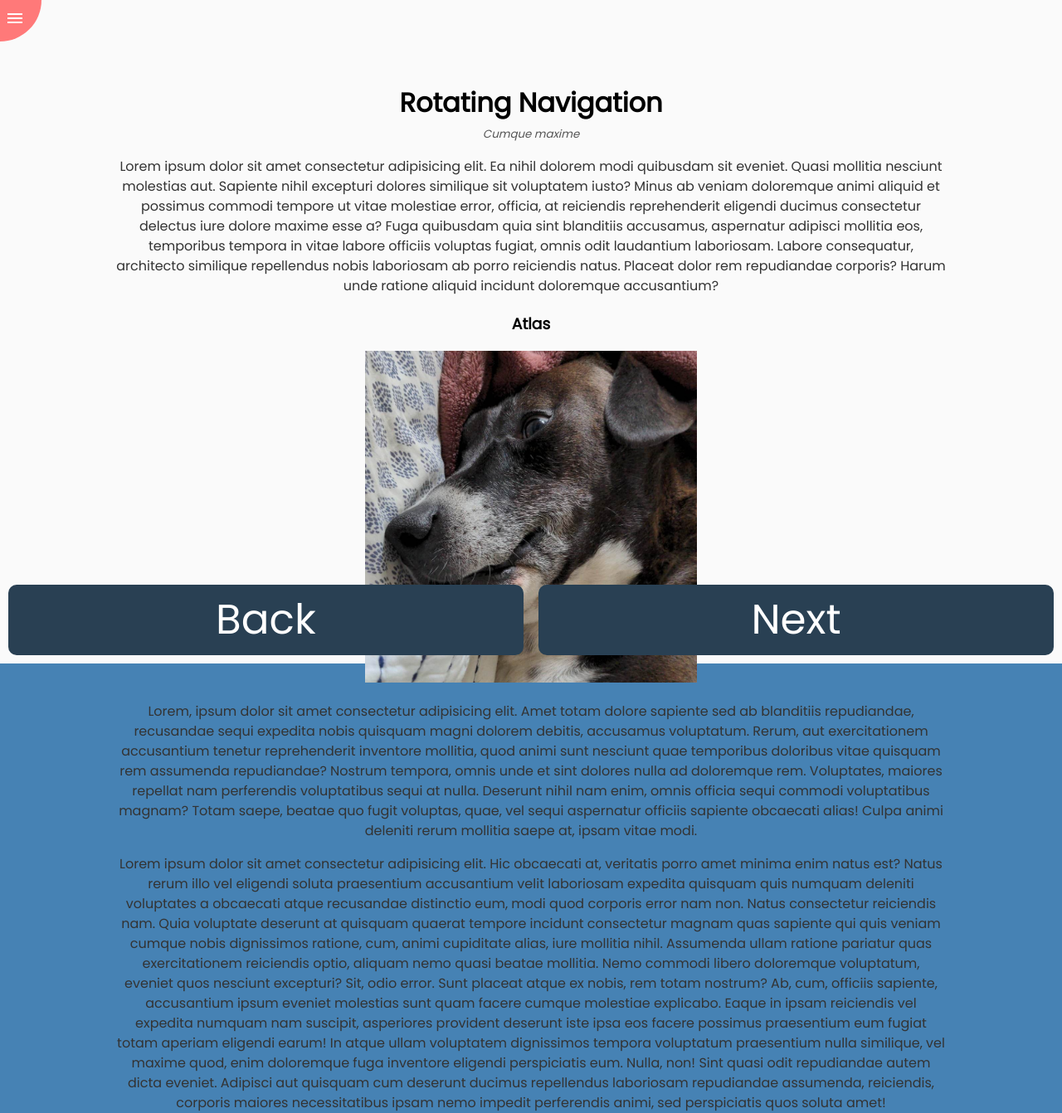
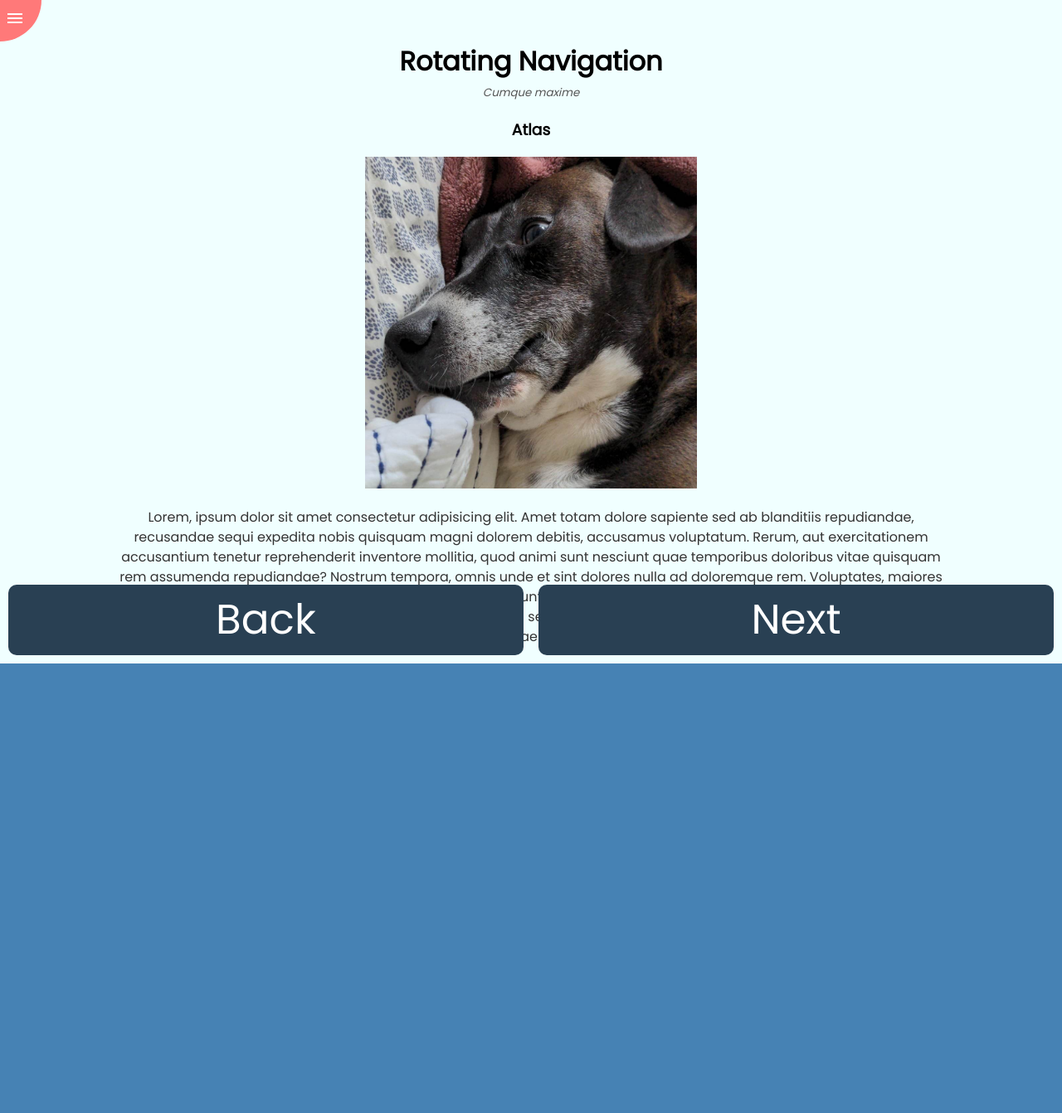
Before and after one commit to cjfritz9/50-projects-50-days, a React (Create React App) app: page /components/7 in a window 1280 px wide. Shown: the whole page at 83% size. After the commit the page ends 800 px from the top, so only its background shows below. Built offline with nearby package versions, Linux system fonts and the light colour scheme.

Commit message:
debugging css

```diff
--- a/src/components/App.tsx
+++ b/src/components/App.tsx
@@ -12,7 +12,7 @@ import SoundBoard from './soundboard/SoundBoard';
 import SplitLanding from './split-landing/SplitLanding';
 
 const App: React.FC = () => {
-  const numOfComponents = 11;
+  const numOfComponents = 10;
   const navigate = Router.useNavigate();
 
   const navHandler = (button: string): void => {
@@ -20,16 +20,17 @@ const App: React.FC = () => {
     let targetPage: string;
     let pageIsdoubleDigit = false;
 
-    if (url.slice(-3).charAt(1) === '/') {
+    if (url.slice(-3).charAt(0) === '/') {
+      console.log(url.slice(-3).charAt(0));
       pageIsdoubleDigit = true;
     }
-    console.log(pageIsdoubleDigit)
-    console.log(url.slice(-1))
+    console.log(pageIsdoubleDigit);
+    console.log(url.slice(-1));
 
     if (!pageIsdoubleDigit) {
       if (button == 'next') {
         targetPage = (+url.slice(-1) + 1).toString();
-        console.log(targetPage)
+        console.log(targetPage);
       } else {
         targetPage = (+url.slice(-1) - 1).toString();
       }
@@ -40,7 +41,7 @@ const App: React.FC = () => {
         targetPage = (+url.slice(-2) - 1).toString();
       }
     }
-    console.log(targetPage)
+    console.log(targetPage);
     navigate(`components/${targetPage}`);
   };
 
@@ -58,8 +59,9 @@ const App: React.FC = () => {
         <Router.Route path='/components/9' element={<SoundBoard />} />
         <Router.Route path='/components/10' element={<SplitLanding />} />
       </Router.Routes>
-      {window.location.href.length == 34 &&
-      window.location.href.slice(-1) == '1' ? (
+      {window.location.href.slice(-15).includes('components') ? (
+        window.location.href.length &&
+        window.location.href.slice(-2) == '/1' ? (
           <button
             id='app-next'
             className='app-nav-btn'
@@ -93,7 +95,8 @@ const App: React.FC = () => {
               Back
             </button>
           </>
-      )}
+        )
+      ) : null}
     </div>
   );
 };
--- a/src/components/rotating-navigation/Blog.tsx
+++ b/src/components/rotating-navigation/Blog.tsx
@@ -1,4 +1,5 @@
 import * as React from 'react';
+import './RotatingNavigation.css';
 
 import atlas from './images/atlas.jpg';
 
@@ -7,20 +8,6 @@ const Blog: React.FC = () => {
     <main className='content'>
       <h1>Rotating Navigation</h1>
       <small>Cumque maxime</small>
-      <p>
-        Lorem ipsum dolor sit amet consectetur adipisicing elit. Ea nihil
-        dolorem modi quibusdam sit eveniet. Quasi mollitia nesciunt molestias
-        aut. Sapiente nihil excepturi dolores similique sit voluptatem iusto?
-        Minus ab veniam doloremque animi aliquid et possimus commodi tempore ut
-        vitae molestiae error, officia, at reiciendis reprehenderit eligendi
-        ducimus consectetur delectus iure dolore maxime esse a? Fuga quibusdam
-        quia sint blanditiis accusamus, aspernatur adipisci mollitia eos,
-        temporibus tempora in vitae labore officiis voluptas fugiat, omnis odit
-        laudantium laboriosam. Labore consequatur, architecto similique
-        repellendus nobis laboriosam ab porro reiciendis natus. Placeat dolor
-        rem repudiandae corporis? Harum unde ratione aliquid incidunt doloremque
-        accusantium?
-      </p>
       <h3>Atlas</h3>
       <img className='img atlas' src={atlas} alt='atlas' />
       <p>
@@ -36,30 +23,6 @@ const Blog: React.FC = () => {
         voluptas, quae, vel sequi aspernatur officiis sapiente obcaecati alias!
         Culpa animi deleniti rerum mollitia saepe at, ipsam vitae modi.
       </p>
-      <p>
-        Lorem ipsum dolor sit amet consectetur adipisicing elit. Hic obcaecati
-        at, veritatis porro amet minima enim natus est? Natus rerum illo vel
-        eligendi soluta praesentium accusantium velit laboriosam expedita
-        quisquam quis numquam deleniti voluptates a obcaecati atque recusandae
-        distinctio eum, modi quod corporis error nam non. Natus consectetur
-        reiciendis nam. Quia voluptate deserunt at quisquam quaerat tempore
-        incidunt consectetur magnam quas sapiente qui quis veniam cumque nobis
-        dignissimos ratione, cum, animi cupiditate alias, iure mollitia nihil.
-        Assumenda ullam ratione pariatur quas exercitationem reiciendis optio,
-        aliquam nemo quasi beatae mollitia. Nemo commodi libero doloremque
-        voluptatum, eveniet quos nesciunt excepturi? Sit, odio error. Sunt
-        placeat atque ex nobis, rem totam nostrum? Ab, cum, officiis sapiente,
-        accusantium ipsum eveniet molestias sunt quam facere cumque molestiae
-        explicabo. Eaque in ipsam reiciendis vel expedita numquam nam suscipit,
-        asperiores provident deserunt iste ipsa eos facere possimus praesentium
-        eum fugiat totam aperiam eligendi earum! In atque ullam voluptatem
-        dignissimos tempora voluptatum praesentium nulla similique, vel maxime
-        quod, enim doloremque fuga inventore eligendi perspiciatis eum. Nulla,
-        non! Sint quasi odit repudiandae autem dicta eveniet. Adipisci aut
-        quisquam cum deserunt ducimus repellendus laboriosam repudiandae
-        assumenda, reiciendis, corporis maiores necessitatibus ipsam nemo
-        impedit perferendis animi, sed perspiciatis quos soluta amet!
-      </p>
     </main>
   );
 };
--- a/src/components/rotating-navigation/Menu.tsx
+++ b/src/components/rotating-navigation/Menu.tsx
@@ -1,4 +1,5 @@
 import * as React from 'react';
+import './RotatingNavigation.css';
 
 interface MenuProps {
   setShowNav: Function;
--- a/src/components/rotating-navigation/Nav.tsx
+++ b/src/components/rotating-navigation/Nav.tsx
@@ -1,4 +1,5 @@
 import * as React from 'react';
+import './RotatingNavigation.css';
 
 const Nav: React.FC = () => {
   return (
--- a/src/components/rotating-navigation/RotatingNavigation.css
+++ b/src/components/rotating-navigation/RotatingNavigation.css
@@ -1,10 +1,9 @@
-.container {
-  background-color: #fafafa;
+#menu.container {
+  background-color: azure;
   transform-origin: top left;
   transition: transform 0.5s linear;
+  height: 100vh;
   width: 100vw;
-  min-height: 100vh;
-  padding: 50px;
 }
 
 .container.show-nav {
--- a/src/components/scroll-animation/Boxes.css
+++ b/src/components/scroll-animation/Boxes.css
@@ -10,7 +10,7 @@
   justify-content: center;
   width: 400px;
   height: 200px;
-  margin: 30px 10px;
+  margin: 50px 10px;
   border-radius: 10px;
   box-shadow: 2px 4px 5px rgba(0, 0, 0, 0.3);
   transform: translateX(400%);
--- a/src/components/scroll-animation/Boxes.tsx
+++ b/src/components/scroll-animation/Boxes.tsx
@@ -9,7 +9,7 @@ const Boxes: React.FC = () => {
         'box-sa'
       )! as HTMLCollectionOf<HTMLDivElement>
     );
-    const triggerBottom = window.innerHeight * 0.8;
+    const triggerBottom = window.innerHeight * 0.7;
 
     boxes.forEach((box) => {
       if (triggerBottom > 1000) {
```
Also changed, not shown: 1 other file (tests, documents, lock files or other folders). Lines whose indentation alone changed are shown as unchanged.
